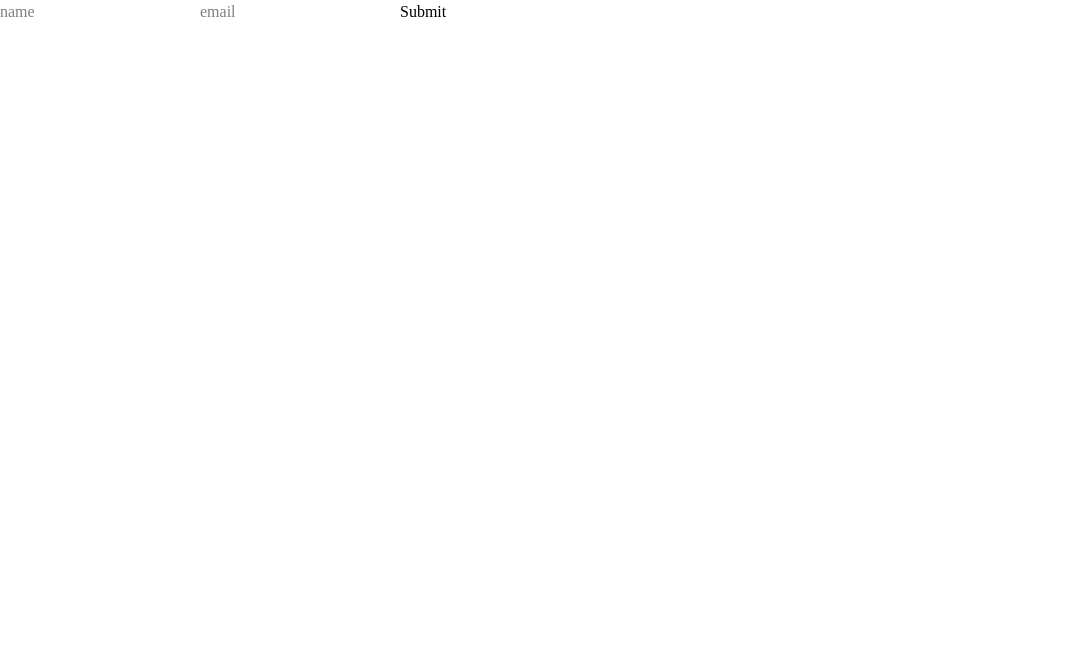
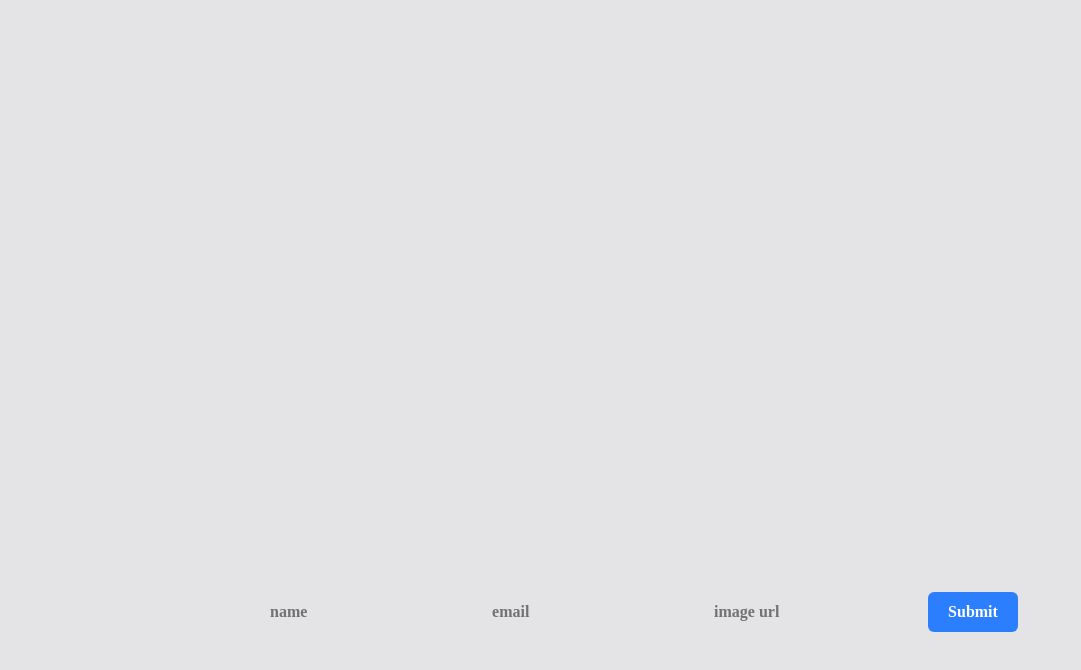
Before and after one commit to Yusuf1102/React-Concepts, a React (Vite) app in the folder ReactSetup/: page / in a window 1280 px wide. Shown: the top 670 px of the page, without its empty margins (0-1081 px from the left). Built offline with nearby package versions, Linux system fonts and the light colour scheme.

Commit message:
Performed FormHandling Exercise with Card Components

```diff
--- a/ReactSetup/src/App.jsx
+++ b/ReactSetup/src/App.jsx
@@ -1,15 +1,23 @@
-import React from 'react'
-import { useForm } from 'react-hook-form'
+import React, { useState } from 'react'
+import Cards from './Components/Cards'
+import Form from './Components/Form'
 
 function App() {
- const {register,handleSubmit} =  useForm();
+   const [users,setUsers] =  useState([]);
+
+  const handleFormSubmitData = (data)=>{
+        setUsers([...users,data])
+  }
+  const handleRemove = (id)=>{
+        setUsers(()=>users.filter((item,index)=> index!=id))
+  }
+
   return (
-    <div>
-        <form action="" onSubmit={handleSubmit(data=>console.log(data))}>
-            <input {...register('name')} type="text" placeholder='name' />
-            <input {...register('email')} type="text" placeholder='email' />
-            <input type="submit" />
-        </form>
+    <div className='w-full h-screen bg-zinc-200 flex items-center justify-center'>
+        <div className='container mx-auto '>
+            <Cards users = {users} handleRemove={handleRemove} />
+            <Form handleFormSubmitData ={handleFormSubmitData}  />
+        </div>
     </div>
   )
 }
--- a/ReactSetup/src/Components/Card.jsx
+++ b/ReactSetup/src/Components/Card.jsx
@@ -1,18 +1,19 @@
 import React from 'react'
 
-function Card({data,handleClick,index} ) {
-  const {name,image,artist,added} = data;
+function Card({user,handleRemove,id}) {
   return (
-    <div className='w-60 bg-zinc-100 p-4 rounded-md flex gap-4 pb-10 relative mt-20'>
-        <div className='w-20 h-20 bg-orange-600 rounded-md overflow-hidden' >
-            <img className='w-full h-full object-cover' src={image} alt="" />
-        </div>
-        <div>
-          <h3 className='text-xl leading-none font-semi-bold'>{name}</h3>
-          <h6 className='text-sm'>{artist} </h6>
-        </div>
-        <button onClick={()=>handleClick(index)} className={`px-4 py-3 whitespace-nowrap ${added ? "bg-teal-600" : "bg-orange-600"} absolute bottom-0 left-1/2 -translate-x-[50%] translate-y-[50%] text-white text-xs rounded-full `}>{added === false ? "Add to Favourties" : "Added"}</button>
-    </div>
+    <>
+       <div className='w-52 h-full bg-zinc-100 rounded-lg flex flex-col items-center justify-center p-2 '>
+                      <div className='image w-[3vw] h-[3vw] rounded-full bg-zinc-800 overflow-hidden'>
+                          <img className='w-full h-full object-cover' src={user.image} alt="" />
+                      </div>
+                            <h1 className='mt-1 text-xl font-semibold '>{user.name}</h1>
+                            <h4 className='opacity-40 text-xs font-semibold'>{user.email}</h4>
+                            <p className='mt- 1 text-center text-xs font-semibold leadin-1 tracking-tight'>Lorem ipsum dolor sit amet, consectetur adipisicing elit. Debitis ducimus architecto eum. </p>
+                            <button onClick={()=>handleRemove(id)} className='px-3 py-1 bg-red-600 text-xs rounded-md font-semibold text-white mt-4'>Remove It</button>
+         </div>
+
+    </>
   )
 }
 
--- /dev/null
+++ b/ReactSetup/src/Components/Cards.jsx
@@ -0,0 +1,15 @@
+import React from 'react'
+import Card from './Card'
+
+function Cards({users,handleRemove}) {
+  return (
+    <div className='w-full h-96 max-h-96 overflow-auto p-4 flex justify-center gap-4 flex-wrap'>
+         {users.map((item,index)=>{
+            return <Card user={item} key={index} id ={index} handleRemove={handleRemove}/>
+         })}
+
+    </div>
+  )
+}
+
+export default Cards
--- /dev/null
+++ b/ReactSetup/src/Components/Form.jsx
@@ -0,0 +1,23 @@
+import React from 'react'
+import {useForm} from 'react-hook-form'
+
+function Form({handleFormSubmitData}) {
+      const {register,handleSubmit, reset} =   useForm()
+      const handleFormSubmit = (data) =>{
+            handleFormSubmitData(data);
+            reset();
+
+      }
+  return (
+    <div className='mt-10 flex gap-10 justify-center '>
+              <form className='flex'  onSubmit={handleSubmit( handleFormSubmit)}>
+                <input {...register('name')} className='rounded-md px-2 py-2 text-base font-semibold outline-none' type="text" placeholder='name'/>
+                <input {...register('email')} className='rounded-md px-2 py-2 text-base font-semibold outline-none' type="text" placeholder='email' />
+                <input {...register('image')} className='rounded-md px-2 py-2 text-base font-semibold outline-none' type="text" placeholder='image url' />
+                <input  className=' rounded-md px-5 py-1 bg-blue-500 text-white font-semibold' type="submit" />
+              </form>
+    </div>
+  )
+}
+
+export default Form
```
